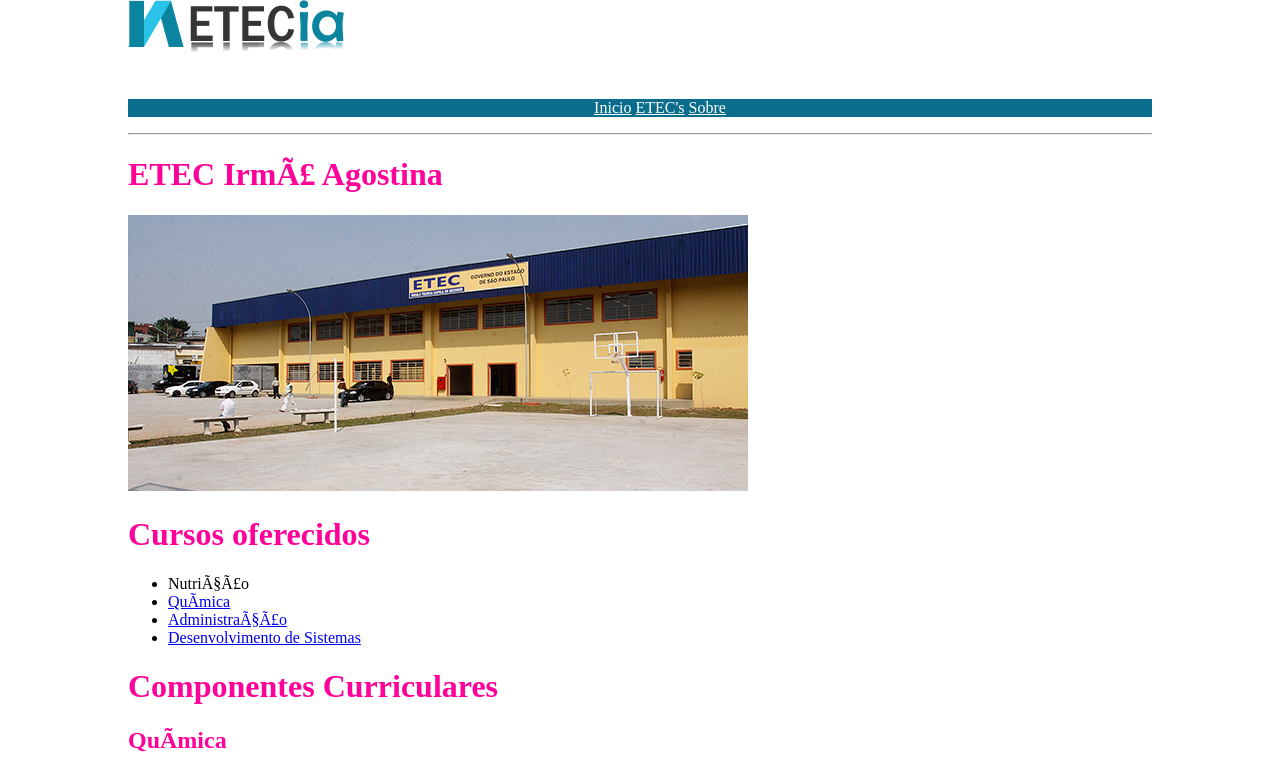
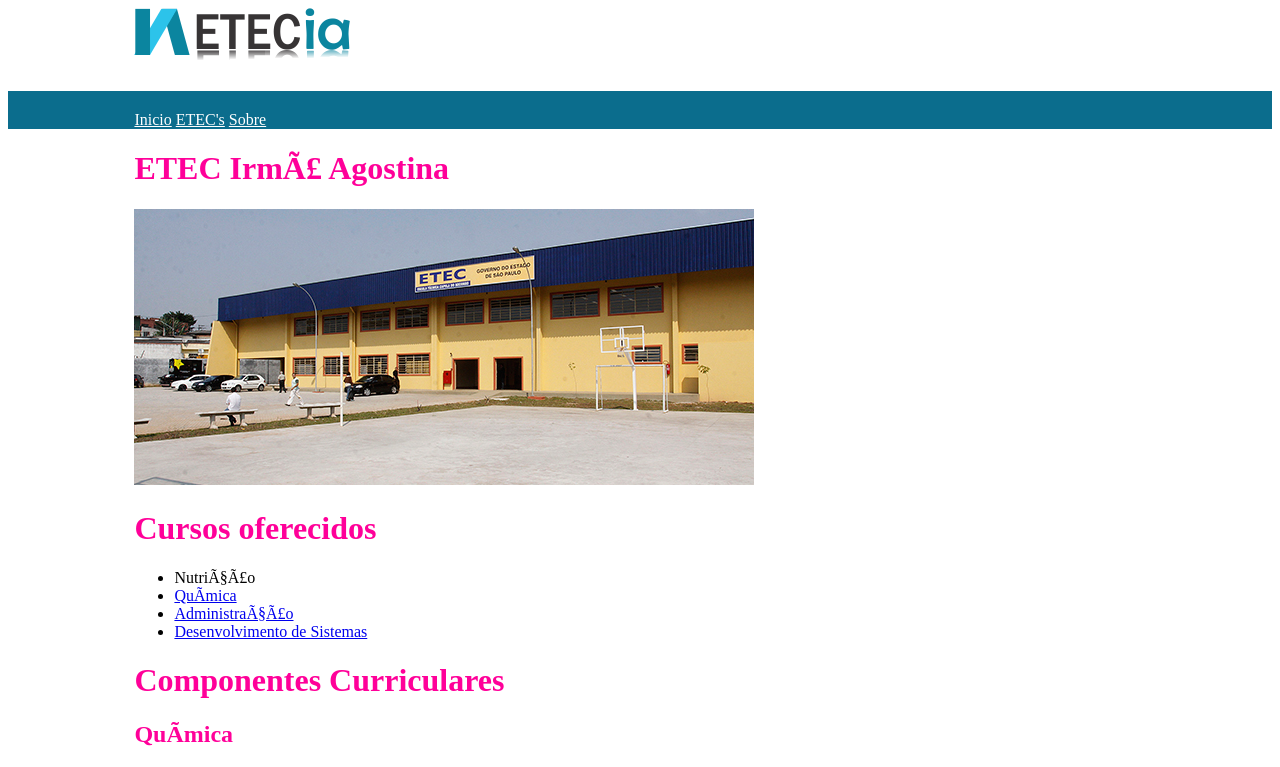
Before and after one commit to vnn1001/Site-da-Etec, a plain HTML site: page etecia.html in a window 1280 px wide. Shown: the top 767 px of the page. Drawn offline with Linux system fonts and the light colour scheme.

Commit message:
menu foi alinhado

```diff
--- a/estilo.css
+++ b/estilo.css
@@ -14,12 +14,13 @@ h1, h2, h3, h4{
 
 .home {
 
- text-align:center;
  background-color:#0b6d8d;
+ padding-top: 20px;
+ paddin-bottom: 20px;
 
 }
 
-.borda{
+.container {
 
   width: 80%;
   margin: auto;
@@ -29,3 +30,9 @@ h1, h2, h3, h4{
 
    color: white;
 }
+
+#qualquer {
+  margin:0;
+  padding:0;
+
+}
--- a/etecia.html
+++ b/etecia.html
@@ -1,18 +1,26 @@
 <!DOCTYPE html>
 <html>
+
 <head>
 	<meta name="description" content="Site da etec">
-   <link rel = "stylesheet" href = "estilo.css"
- <meta charset="UTF-8"/>
+	<link rel="stylesheet" href="estilo.css" <meta charset="UTF-8" />
 </head>
-<body class = "borda">
-<img src = "logo_etecia.png">
-<ul class="home">
+
+<body>
+	<div class="container">
+		<img src="logo_etecia.png">
+	</div>
+	<nav class="home">
+		<div class="container">
+
+			<ul id="qualquer">
 				<li><a href="index.html">Inicio</a></li>
 				<li><a href="etecs.html">ETEC's</a></li>
 				<li><a href="sobre.html">Sobre</a></li>
 			</ul>
-  <hr></hr>
+		</div>
+	</nav>
+	<div class="container">
 
 		<h1><b>ETEC Irmã Agostina</b></h1>
 		<img src="etecia.jpg">
@@ -106,7 +114,7 @@
 						<li> Programação e Algoritmos </li>
 						<li> Banco de Dados I </li>
 						<li> Análise e Projetos de Sistemas I</li>
-		<li> Design Digital  </li>
+						<li> Design Digital </li>
 						<li> Programação Web I </li>
 						<li> Fundamentos da informática </li>
 						<li> Técnicas de Programação </li>
@@ -121,9 +129,9 @@
 						<li> Desenvolvimento de Sistemas </li>
 						<li> Banco de Dados II </li>
 						<li> Internet e Protocolos </li>
-		<li> Programação de Aplicativos Mobile I  </li>
+						<li> Programação de Aplicativos Mobile I </li>
 						<li> Programação Web II </li>
-		<li> Planejamento do Trabalho de Conclusão de Curso (TCC) em Desenvolvimento de Sistemas  </li>
+						<li> Planejamento do Trabalho de Conclusão de Curso (TCC) em Desenvolvimento de Sistemas </li>
 					</ul>
 					</ul>
 			</tr>
@@ -136,9 +144,9 @@
 						<li> Banco de Dados III </li>
 						<li> Sistemas Embarcados </li>
 						<li> Programação de Aplicativos Mobile II </li>
-		<li> Programação Web III  </li>
+						<li> Programação Web III </li>
 						<li> Qualidade e Teste de Software </li>
-		<li> Ética e Cidadania Organizacional  </li>
+						<li> Ética e Cidadania Organizacional </li>
 						<li> Desenvolvimento do Trabalho de Conclusão de Curso (TCC) em Desenvolvimento de Sistemas </li>
 					</ul>
 					</ul>
@@ -162,7 +170,7 @@
 						<li> Cálculos Financeiros </li>
 						<li> Gestão Empresarial </li>
 						<li> Ética e Cidadania Organizacional </li>
-		<li> Aplicativos Informativos  </li>
+						<li> Aplicativos Informativos </li>
 						<li> Processos Operacionais Contábeis </li>
 						<li> Linguagem, Trabalho e Tecnologia </li>
 						<li> Técnicas Organizacionais </li>
@@ -178,7 +186,7 @@
 						<li> Administração em Marketing </li>
 						<li> Legislação Empresarial </li>
 						<li> Custos e Operações Contábeis </li>
-		<li> Cálculos Estátisticos  </li>
+						<li> Cálculos Estátisticos </li>
 						<li> Gestão Empreendedora e Inovação </li>
 						<li> Planejamento do Trabalho de Conclusão do Curso (TCC) em Administração </li>
 					</ul>
@@ -199,8 +207,8 @@
 					</ul>
 					</ul>
 			</tr>
+		</table>
+	</div>
+</body>
 
-
-
-</body>
 </html>
```
Lines whose indentation alone changed are shown as unchanged.
